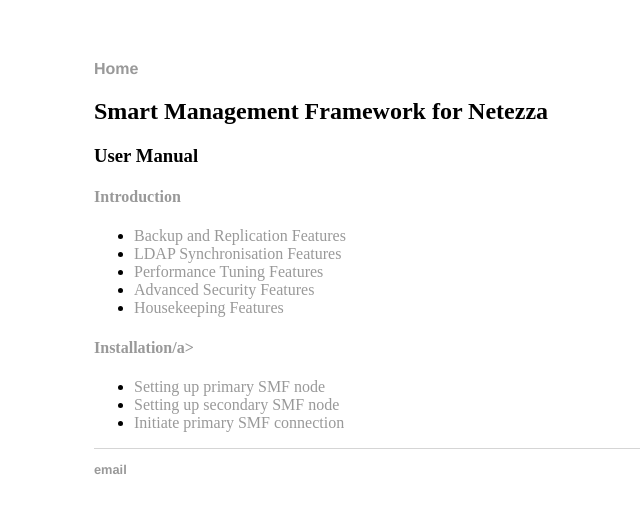
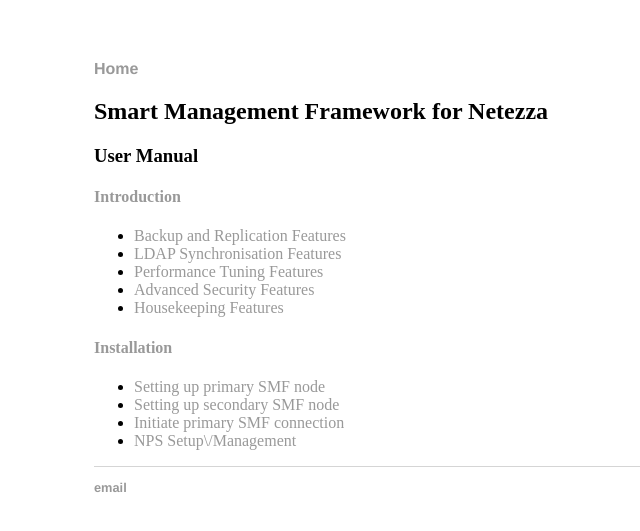
Before and after one commit to rhammett1/smf_dr_manual, a Jekyll site: the page built from manual/index.html, in a window 1280 px wide. Shown: the top 531 px of the page, without its empty margins (98-738 px from the left). Built offline with Jekyll 4.4.1, drawn with Linux system fonts in a browser that asks for light colours.

Commit message:
Update index.html

```diff
--- a/manual/index.html
+++ b/manual/index.html
@@ -13,11 +13,12 @@
 				<li> <a href="/manual/intro#advsec">Advanced Security Features</a></li>
 				<li> <a href="/manual/intro#housek">Housekeeping Features</a></li>
 			</ul>
-			<h4> <a href="/manual/intro">Installation/a> </h4>
+			<h4> <a href="/manual/intro">Installation</a> </h4>
 			<ul>
 				<li> <a href="/manual/intro#backuprepfeat">Setting up primary SMF node</a></li>
 				<li> <a href="/manual/intro#ldapsync">Setting up secondary SMF node</a></li>
 				<li> <a href="/manual/intro#perftun">Initiate primary SMF connection</a></li>
+				<li> <a href="/manual/npssetup#npssetup1">NPS Setup\/Management </a></li>
 			</ul>
 
 </div><!-- /.blurb -->
```
